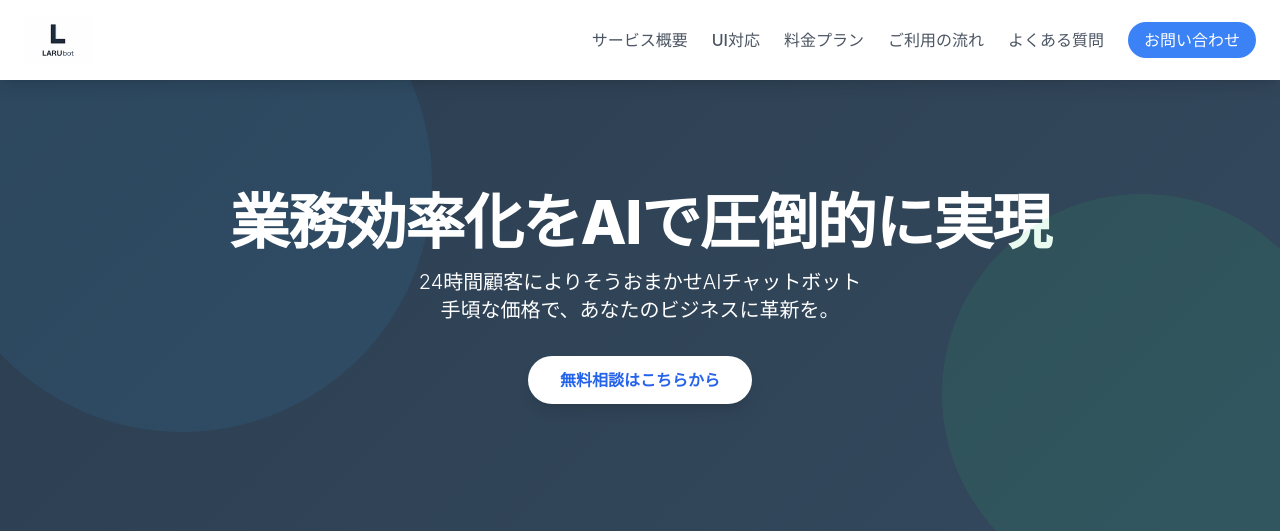
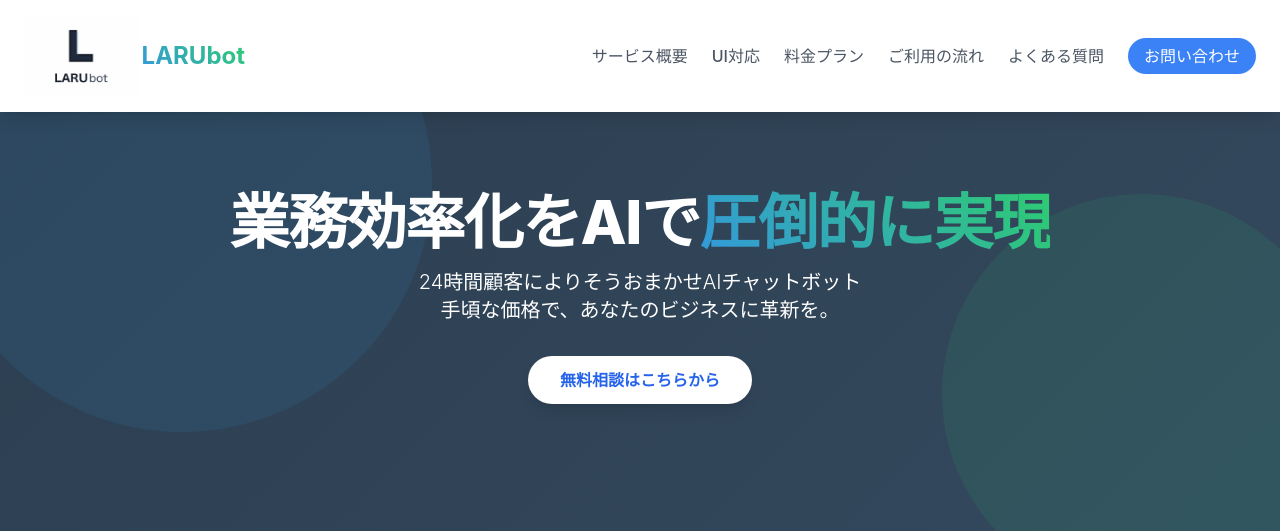
Before and after one commit to takumichatbot/LARUbot_homepage, a Flask app: page / in a window 1280 px wide. Shown: the top 531 px of the page. Run offline with Flask 3, Linux system fonts and the light colour scheme; some libraries are stand-ins or nearby versions.

Commit message:
fix: ロゴの表示問題を修正

```diff
--- a/templates/index.html
+++ b/templates/index.html
@@ -48,6 +48,11 @@
             0% { transform: translate(0, 0); }
             50% { transform: translate(-100px, -100px); }
             100% { transform: translate(0, 0); }
+        }
+        .text-gradient {
+            background: linear-gradient(45deg, #3498db, #2ecc71);
+            -webkit-background-clip: text;
+            -webkit-text-fill-color: transparent;
         }
 
         /* アニメーション用スタイル */
@@ -139,8 +144,9 @@
     <!-- ヘッダー -->
     <header class="fixed top-0 left-0 right-0 z-50 bg-white shadow-lg py-4">
         <div class="container mx-auto px-4 md:px-6 flex justify-between items-center">
-            <a href="#" class="flex items-center space-x-3 text-2xl font-bold text-gray-800">
-    <img src="{{ url_for('static', filename='images/larubot_logo_original_transparent.png') }}" alt="LARUbot Logo" class="h-10 md:h-12">
+            <a href="#" class="flex items-center space-x-1 text-2xl font-bold text-gray-800">
+    <img src="{{ url_for('static', filename='images/larubot_logo_original_transparent.png') }}" alt="LARUbot Logo" class="h-18 md:h-20">
+    <span class="ml-2 text-gradient">LARUbot</span>
 </a>
 
             <nav class="hidden md:block">
```
